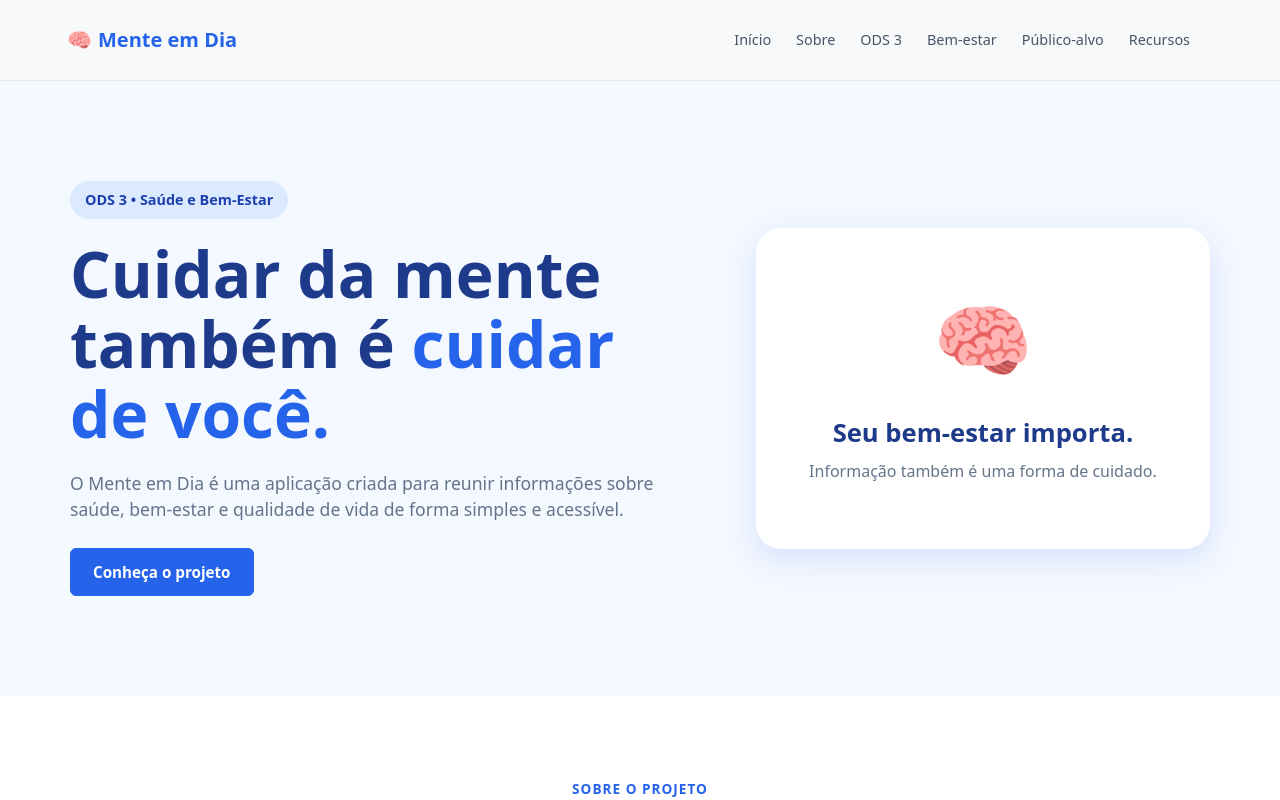
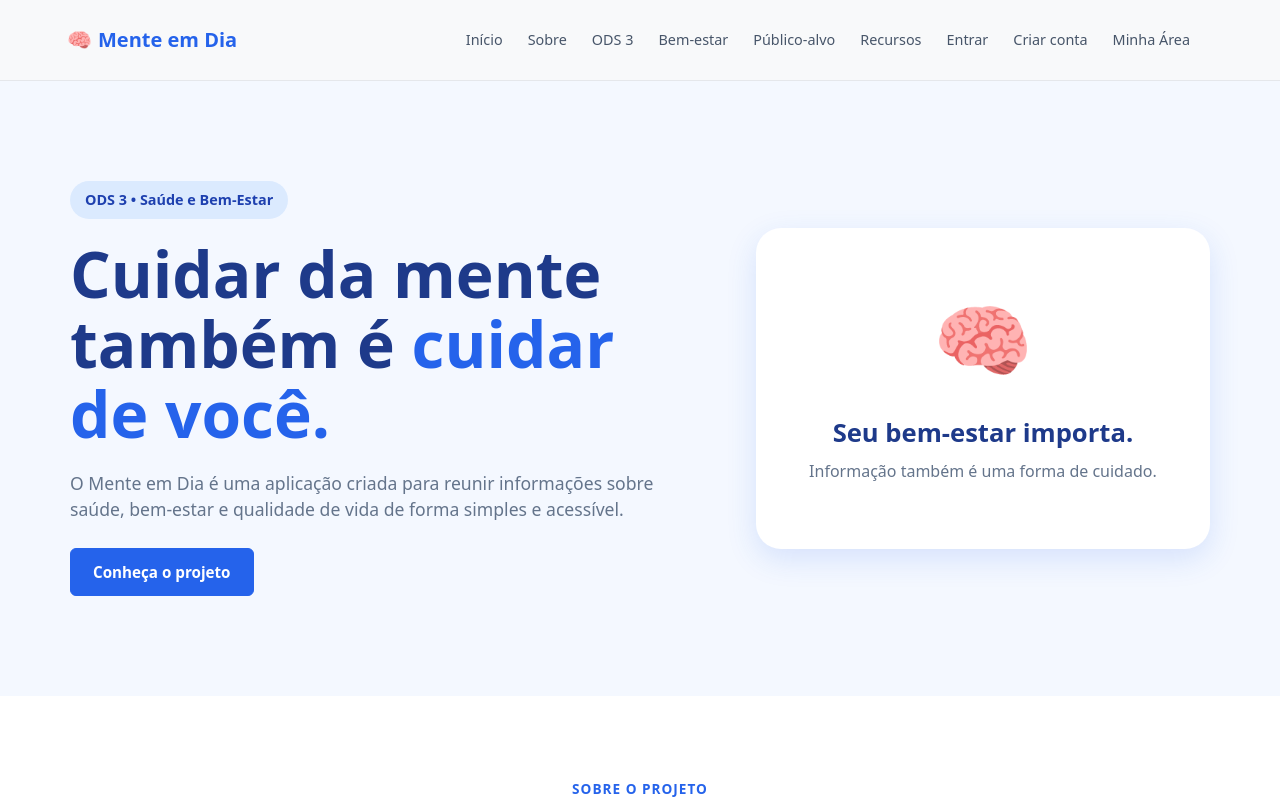
Before and after one commit to marina99vegetti/mente-em-dia-nota-2, a React (Vite) app: page / in a window 1280 px wide. Shown: the top 800 px of the page. Built offline with nearby package versions, Linux system fonts and the light colour scheme; no server answers.

Commit message:
Adiciona acessos de autenticacao ao menu

```diff
--- a/src/components/Navbar.jsx
+++ b/src/components/Navbar.jsx
@@ -1,5 +1,6 @@
 
 import { useState } from 'react'
+import { Link } from 'react-router-dom'
 
 function Navbar() {
   const [menuAberto, setMenuAberto] = useState(false)
@@ -14,7 +15,7 @@ function Navbar() {
         <div className="navbar-container">
           <a
             className="navbar-brand"
-            href="#inicio"
+            href="/#inicio"
             onClick={fecharMenu}
           >
             <span className="navbar-brain">🧠</span>
@@ -32,12 +33,24 @@ function Navbar() {
           </button>
 
           <div className={`navbar-menu ${menuAberto ? 'aberto' : ''}`}>
-            <a href="#inicio" onClick={fecharMenu}>Início</a>
-            <a href="#sobre" onClick={fecharMenu}>Sobre</a>
-            <a href="#ods" onClick={fecharMenu}>ODS 3</a>
-            <a href="#temas" onClick={fecharMenu}>Bem-estar</a>
-            <a href="#publico" onClick={fecharMenu}>Público-alvo</a>
-            <a href="#recursos" onClick={fecharMenu}>Recursos</a>
+            <a href="/#inicio" onClick={fecharMenu}>Início</a>
+            <a href="/#sobre" onClick={fecharMenu}>Sobre</a>
+            <a href="/#ods" onClick={fecharMenu}>ODS 3</a>
+            <a href="/#temas" onClick={fecharMenu}>Bem-estar</a>
+            <a href="/#publico" onClick={fecharMenu}>Público-alvo</a>
+            <a href="/#recursos" onClick={fecharMenu}>Recursos</a>
+
+            <Link to="/login" onClick={fecharMenu}>
+              Entrar
+            </Link>
+
+            <Link to="/cadastro" onClick={fecharMenu}>
+              Criar conta
+            </Link>
+
+            <Link to="/minha-area" onClick={fecharMenu}>
+              Minha Área
+            </Link>
           </div>
         </div>
       </nav>
```
